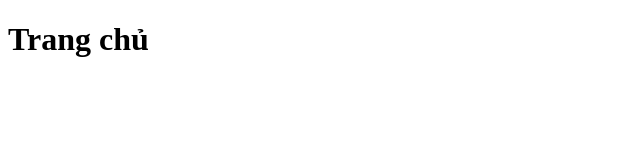
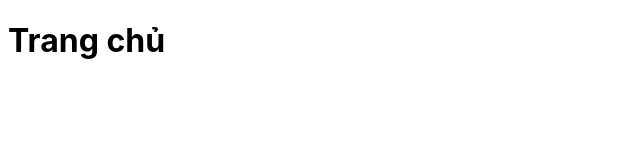
Before and after one commit to phunghien222/cuoiky, a plain HTML site: page index.html in a window 1280 px wide. Shown: the whole page, without its empty margins (0-640 px from the left). Drawn offline with Linux system fonts and the light colour scheme.

Commit message:
global.style

```diff
--- a/index.html
+++ b/index.html
@@ -3,7 +3,8 @@
 <head>
     <meta charset="UTF-8">
     <meta name="viewport" content="width=device-width, initial-scale=1.0">
-    <title>Document</title>
+    <title>Vietra-Mọi điểm đến tại Việt Nam</title>
+    <link rel="stylesheet" href="./styles/global.css">
 </head>
 <body>
     <h1>Trang chủ</h1>
--- a/styles/global.css
+++ b/styles/global.css
@@ -264,3 +264,108 @@ body, html {
     line-height: 12px;
     font-weight: 400;
   }
+
+  /* Responsive Breakpoints */
+@media (max-width: 1366px) {
+    /* Desktop */
+  }
+
+  @media (max-width: 1200px) {
+    /* Tablet */
+  }
+
+  @media (max-width: 768px) {
+    /* Mobile */
+  }
+
+  /* Font Sizes */
+  .text-10 { font-size: 0.625rem; }  /* 10px */
+  .text-11 { font-size: 0.6875rem; } /* 11px */
+  .text-12 { font-size: 0.75rem; }   /* 12px */
+  .text-13 { font-size: 0.8125rem; } /* 13px */
+  .text-14 { font-size: 0.875rem; }  /* 14px */
+  .text-15 { font-size: 0.9375rem; } /* 15px */
+  .text-16 { font-size: 1rem; }      /* 16px */
+  .text-17 { font-size: 1.0625rem; } /* 17px */
+  .text-18 { font-size: 1.125rem; }  /* 18px */
+  .text-20 { font-size: 1.25rem; }   /* 20px */
+  .text-22 { font-size: 1.375rem; }  /* 22px */
+  .text-24 { font-size: 1.5rem; }    /* 24px */
+  .text-26 { font-size: 1.625rem; }  /* 26px */
+  .text-28 { font-size: 1.75rem; }   /* 28px */
+  .text-32 { font-size: 2rem; }      /* 32px */
+  .text-36 { font-size: 2.25rem; }   /* 36px */
+  .text-40 { font-size: 2.5rem; }    /* 40px */
+  .text-44 { font-size: 2.75rem; }   /* 44px */
+  .text-48 { font-size: 3rem; }      /* 48px */
+
+  /* Line Heights */
+  .leading-12 { line-height: 12px; }
+  .leading-16 { line-height: 16px; }
+  .leading-20 { line-height: 20px; }
+  .leading-24 { line-height: 24px; }
+  .leading-28 { line-height: 28px; }
+  .leading-32 { line-height: 32px; }
+  .leading-36 { line-height: 36px; }
+  .leading-40 { line-height: 40px; }
+  .leading-44 { line-height: 44px; }
+  .leading-48 { line-height: 48px; }
+  .leading-52 { line-height: 52px; }
+  .leading-56 { line-height: 56px; }
+  .leading-60 { line-height: 60px; }
+  .leading-64 { line-height: 64px; }
+
+  /* Spacing */
+  .gap-0 { gap: 0px; }
+  .gap-4 { gap: 4px; }
+  .gap-8 { gap: 8px; }
+  .gap-12 { gap: 12px; }
+  .gap-16 { gap: 16px; }
+  .gap-18 { gap: 18px; }
+  .gap-20 { gap: 20px; }
+  .gap-24 { gap: 24px; }
+  .gap-28 { gap: 28px; }
+  .gap-30 { gap: 30px; }
+  .gap-32 { gap: 32px; }
+  .gap-36 { gap: 36px; }
+  .gap-40 { gap: 40px; }
+  .gap-44 { gap: 44px; }
+  .gap-46 { gap: 46px; }
+  .gap-48 { gap: 48px; }
+
+  /* Opacity */
+  .opacity-s { opacity: 0; }
+  .opacity-m { opacity: 0.3; }
+  .opacity-l { opacity: 0.5; }
+  .opacity-xl { opacity: 0.7; }
+
+  /* Border Width */
+  .border-weight-none { border-width: 0px; }
+  .border-weight-s { border-width: 0.5px; }
+  .border-weight-m { border-width: 1px; }
+  .border-weight-l { border-width: 1.5px; }
+
+  /* Border Radius */
+  .rounded-radius-none { border-radius: 0px; }
+  .rounded-radius-s { border-radius: 4px; }
+  .rounded-radius-m { border-radius: 8px; }
+  .rounded-radius-l { border-radius: 12px; }
+  .rounded-radius-xl { border-radius: 16px; }
+  .rounded-radius-xxl { border-radius: 16px; }
+  .rounded-radius-xxxl { border-radius: 24px; }
+
+  /* Box Shadows */
+  .shadow-none { box-shadow: none; }
+  .shadow-down-xs { box-shadow: 0 2px 2px 0; }
+  .shadow-down-s { box-shadow: 0 2px 4px 0; }
+  .shadow-down-m { box-shadow: 0 4px 8px 0; }
+  .shadow-down-l { box-shadow: 0 4px 16px 0, 0 8px 16px 0; }
+  .shadow-up-s { box-shadow: 0 -2px 4px 0; }
+  .shadow-up-m { box-shadow: 0 -4px 8px 0; }
+  .shadow-up-l { box-shadow: 0 -4px 16px 0, 0 -8px 16px 0; }
+  .shadow-inner-bottom { box-shadow: inset 0 -1px 0 0; }
+  .shadow-inner-right { box-shadow: inset -1px 0 0 0; }
+  .shadow-inner-top { box-shadow: inset 0 1px 0 0; }
+  .shadow-inner-left { box-shadow: inset 1px 0 0 0; }
+  .shadow-inner-bottom-bottom+left { box-shadow: inset 1px -1px 0 0; }
+  .shadow-inner-bottom-bottom+right { box-shadow: inset -1px -1px 0 0; }
```
